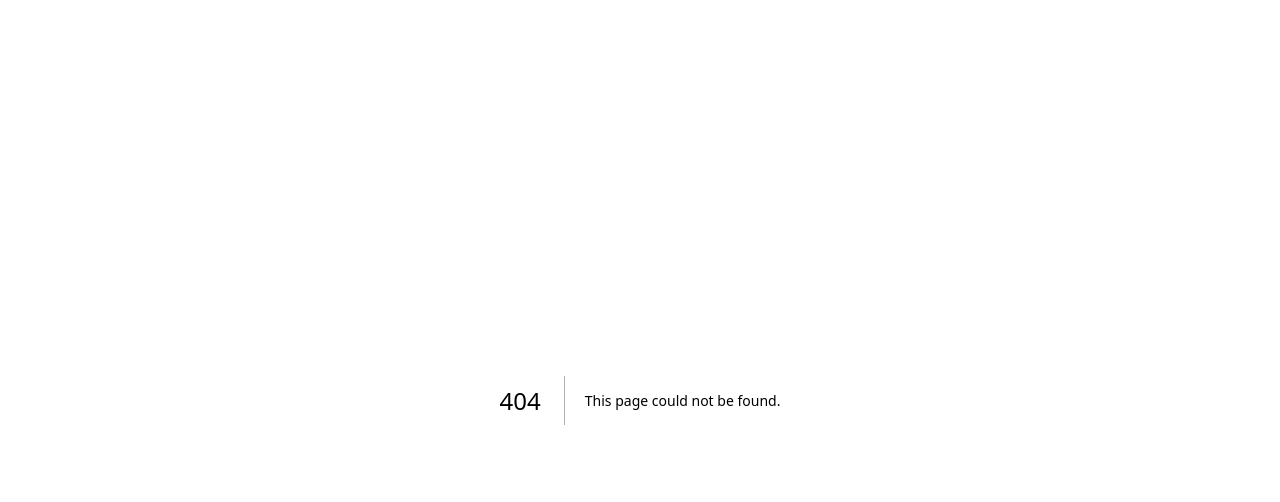
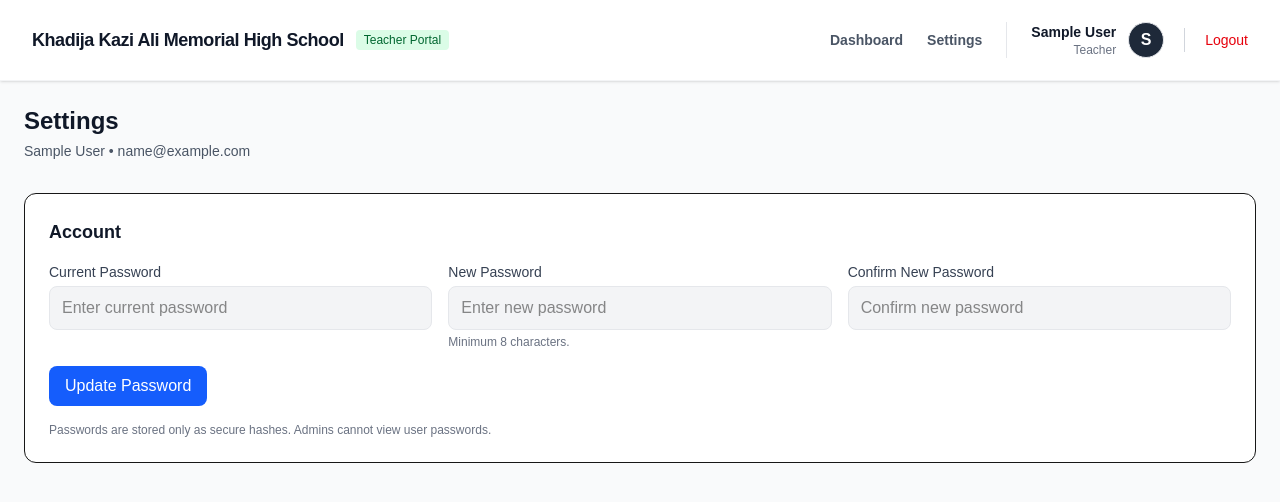
Before and after one commit to muneebabadar/result-management-system-kkamhs, a Next.js app: page /teacher/settings in a window 1280 px wide. Before the commit this address had no page. Shown: the top 502 px of the page. Built offline with nearby package versions, Linux system fonts and the light colour scheme; sample sign-in values are in the browser's storage.

Commit message:
corrected teacher functionality

```diff
--- a/src/app/teacher/components/teacherHeader.tsx
+++ b/src/app/teacher/components/teacherHeader.tsx
@@ -27,11 +27,7 @@ export default function TeacherHeader() {
 
   const navLinks = [
     { name: 'Dashboard', href: '/teacher' },
-    { name: 'Classes', href: '/teacher' },
-    { name: 'Students', href: '#' },
-    { name: 'Results', href: '#' },
-    { name: 'Reports', href: '#' },
-    { name: 'Settings', href: '#' },
+    { name: 'Settings', href: '/teacher/settings' },
   ]
 
   return (
--- /dev/null
+++ b/src/app/teacher/settings/page.tsx
@@ -0,0 +1,174 @@
+'use client'
+
+import { useEffect, useMemo, useState } from 'react'
+import TeacherHeader from '../components/teacherHeader'
+
+type SettingsData = {
+  grading_rules: string
+  promotion_criteria: string
+}
+
+export default function SettingsPage() {
+  // Change these keys if your app uses different localStorage keys
+  const auth = useMemo(() => {
+    if (typeof window === 'undefined') return { id: null, role: null, name: null, email: null }
+    const raw = localStorage.getItem('user')
+    if (!raw) return { id: null, role: null, name: null, email: null }
+
+    try {
+        const u = JSON.parse(raw)
+        return {
+        id: typeof u?.id === 'number' ? u.id : Number(u?.id) || null,
+        role: typeof u?.role === 'string' ? u.role : null,
+        name: typeof u?.name === 'string' ? u.name : null,
+        email: typeof u?.email === 'string' ? u.email : null,
+        }
+    } catch {
+        return { id: null, role: null, name: null, email: null }
+    }
+}, [])
+
+const userId = auth.id
+const userRole = auth.role
+const userName = auth.name
+const userEmail = auth.email
+
+const isAdmin = (userRole || '').toLowerCase() === 'admin'
+
+  // Password form
+  const [currentPassword, setCurrentPassword] = useState('')
+  const [newPassword, setNewPassword] = useState('')
+  const [confirmNewPassword, setConfirmNewPassword] = useState('')
+  const [pwLoading, setPwLoading] = useState(false)
+  const [pwMsg, setPwMsg] = useState<{ type: 'ok' | 'err'; text: string } | null>(null)
+
+
+  const [settingsLoading, setSettingsLoading] = useState(false)
+  const [settingsSaving, setSettingsSaving] = useState(false)
+  const [settingsMsg, setSettingsMsg] = useState<{ type: 'ok' | 'err'; text: string } | null>(null)
+
+  const handlePasswordUpdate = async () => {
+    setPwMsg(null)
+
+    if (!userId) {
+      setPwMsg({ type: 'err', text: 'No logged-in user found (missing userId).' })
+      return
+    }
+    if (!currentPassword || !newPassword || !confirmNewPassword) {
+      setPwMsg({ type: 'err', text: 'Please fill all password fields.' })
+      return
+    }
+    if (newPassword.length < 8) {
+      setPwMsg({ type: 'err', text: 'New password must be at least 8 characters.' })
+      return
+    }
+    if (newPassword !== confirmNewPassword) {
+      setPwMsg({ type: 'err', text: 'New password and confirmation do not match.' })
+      return
+    }
+
+    setPwLoading(true)
+    try {
+      const res = await fetch('/api/users/change-password', {
+        method: 'POST',
+        headers: { 'Content-Type': 'application/json' },
+        body: JSON.stringify({ userId, currentPassword, newPassword }),
+      })
+      const json = await res.json().catch(() => ({}))
+      if (!res.ok) throw new Error(json.error || 'Failed to update password')
+
+      setPwMsg({ type: 'ok', text: 'Password updated successfully.' })
+      setCurrentPassword('')
+      setNewPassword('')
+      setConfirmNewPassword('')
+    } catch (e) {
+      setPwMsg({ type: 'err', text: (e as Error).message })
+    } finally {
+      setPwLoading(false)
+    }
+  }
+
+  return (
+    <div className="min-h-screen bg-gray-50">
+        <TeacherHeader />
+        <div className="p-6 space-y-8">
+        <div className="flex items-start justify-between">
+            <div>
+            <h1 className="text-2xl font-bold text-gray-900">Settings</h1>
+            <p className="text-sm text-gray-600 mt-1">
+                {userName ? `${userName}` : 'Account'} {userEmail ? `• ${userEmail}` : ''}
+            </p>
+            </div>
+        </div>
+
+        {/* Account Settings */}
+        <section className="rounded-xl border bg-white p-6 space-y-4">
+            <h2 className="text-lg font-semibold text-gray-900">Account</h2>
+
+            <div className="grid grid-cols-1 md:grid-cols-3 gap-4">
+            <div className="md:col-span-1">
+                <label className="block text-sm font-medium text-gray-700 mb-1">Current Password</label>
+                <input
+                type="password"
+                value={currentPassword}
+                onChange={(e) => setCurrentPassword(e.target.value)}
+                placeholder="Enter current password"
+                className="w-full h-11 px-3 rounded-lg bg-gray-100 border border-gray-200 focus:outline-none focus:ring-2 focus:ring-blue-500"
+                disabled={pwLoading}
+                />
+            </div>
+
+            <div className="md:col-span-1">
+                <label className="block text-sm font-medium text-gray-700 mb-1">New Password</label>
+                <input
+                type="password"
+                value={newPassword}
+                onChange={(e) => setNewPassword(e.target.value)}
+                placeholder="Enter new password"
+                className="w-full h-11 px-3 rounded-lg bg-gray-100 border border-gray-200 focus:outline-none focus:ring-2 focus:ring-blue-500"
+                disabled={pwLoading}
+                />
+                <p className="text-xs text-gray-500 mt-1">Minimum 8 characters.</p>
+            </div>
+
+            <div className="md:col-span-1">
+                <label className="block text-sm font-medium text-gray-700 mb-1">Confirm New Password</label>
+                <input
+                type="password"
+                value={confirmNewPassword}
+                onChange={(e) => setConfirmNewPassword(e.target.value)}
+                placeholder="Confirm new password"
+                className="w-full h-11 px-3 rounded-lg bg-gray-100 border border-gray-200 focus:outline-none focus:ring-2 focus:ring-blue-500"
+                disabled={pwLoading}
+                />
+            </div>
+            </div>
+
+            <div className="flex items-center gap-3">
+            <button
+                onClick={handlePasswordUpdate}
+                disabled={pwLoading}
+                className="px-4 py-2 rounded-lg bg-blue-600 text-white font-medium hover:bg-blue-700 disabled:bg-gray-400"
+            >
+                {pwLoading ? 'Updating...' : 'Update Password'}
+            </button>
+
+            {pwMsg && (
+                <div
+                className={`text-sm ${
+                    pwMsg.type === 'ok' ? 'text-green-700' : 'text-red-700'
+                }`}
+                >
+                {pwMsg.text}
+                </div>
+            )}
+            </div>
+
+            <p className="text-xs text-gray-500">
+            Passwords are stored only as secure hashes. Admins cannot view user passwords.
+            </p>
+        </section>
+        </div>
+    </div>
+  )
+}
```
